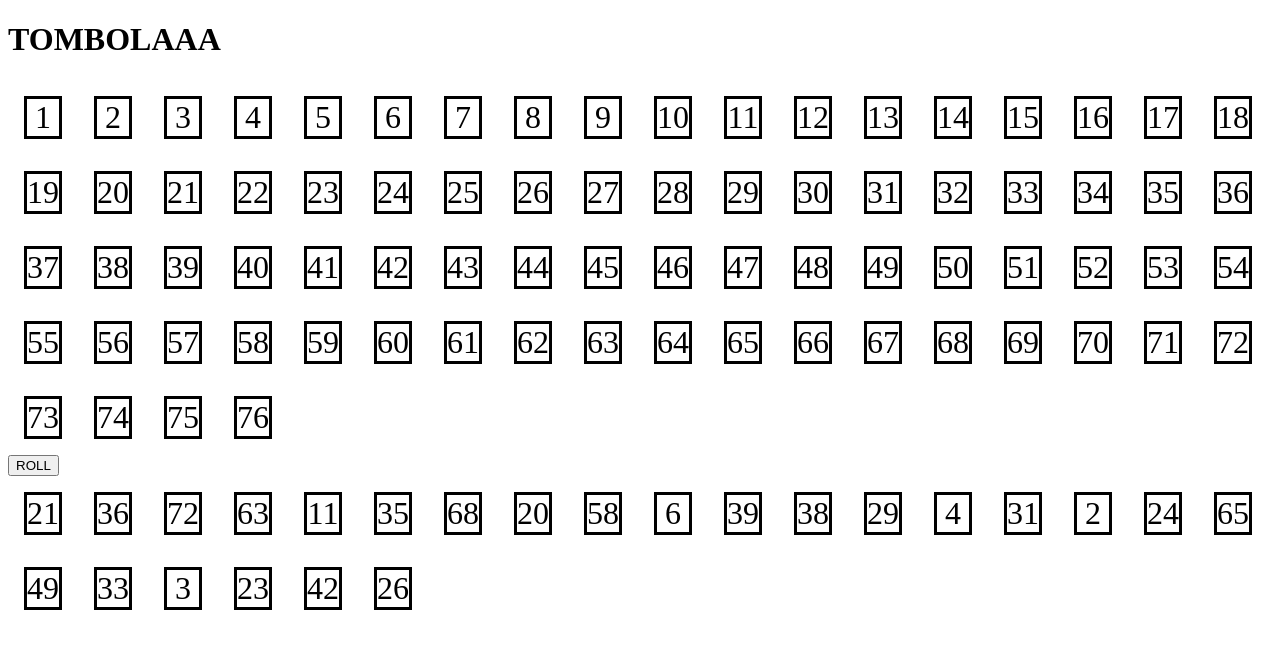
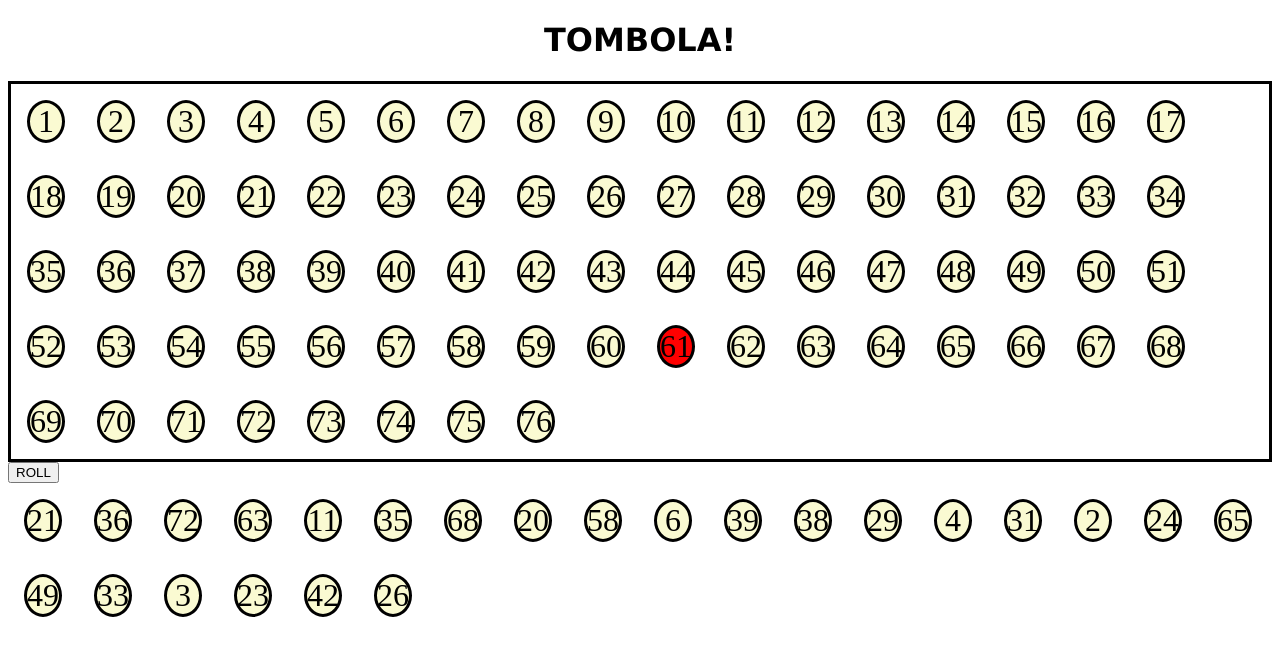
Before and after one commit to KaterynaMatviyeva/U1-W3-D4, a plain HTML site: page index.html in a window 1280 px wide. Both pictures are taken after a click on the button "ROLL". Drawn offline with Linux system fonts and the light colour scheme.

Commit message:
aggiustato la funzione getRandomNumber

```diff
--- a/index.html
+++ b/index.html
@@ -9,8 +9,8 @@
   <body>
     <main>
       <header>
-        <div>
-          <h1>TOMBOLAAA</h1>
+        <div class="titolo">
+          <h1>TOMBOLA!</h1>
         </div>
       </header>
       <div id="tombolaCells">
--- a/javascript.js
+++ b/javascript.js
@@ -41,22 +41,29 @@ const createCellsPlayer = function () {
 const getRandomNumber = function () {
   const randomNumberButton = document.getElementById("rollBtn");
   randomNumberButton.onclick = function () {
-    //far si che confronti i numeri e non gli indici
     const randomNum = Math.floor(Math.random() * 76) + 1;
-    for (let i = 0; i < tombolaCellsArray.length; i++) {
-      if (randomNum === tombolaCellsArray[i]) {
+    const selectedCell = document.getElementsByClassName("cells");
+
+    for (let i = 0; i < selectedCell.length; i++) {
+      const cellNumber = parseInt(selectedCell[i].innerText);
+      if (randomNum === cellNumber) {
         //devo evidenziare la cella del numero quindi il div della cella
-        const selectedCell = document.getElementsByClassName("cells");
+
         selectedCell[i].className = selectedCell[i].className + " selected";
+        break;
       }
     }
+
     //il ciclo per la tabella dei giocatori
+    const selectedCell2 = document.getElementsByClassName("cells2");
 
-    for (let j = 0; j < tombolaCellsArray2.length; j++) {
-      if (randomNum === tombolaCellsArray2[j]) {
+    for (let j = 0; j < selectedCell2.length; j++) {
+      const cellNum = parseInt(selectedCell2[j].innerText);
+      if (randomNum === cellNum) {
         //devo evidenziare la cella del numero quindi il div della cella
-        const selectedCell = document.getElementsByClassName("cells2");
-        selectedCell[j].className = selectedCell[j].className + " selected";
+
+        selectedCell2[j].className = selectedCell2[j].className + " selected";
+        break;
       }
     }
 
--- a/style.css
+++ b/style.css
@@ -1,3 +1,7 @@
+.selected {
+  background-color: red !important;
+}
+
 .cells {
   display: inline-block;
   border: solid;
@@ -5,10 +9,8 @@
   font-size: 2rem;
   width: 2rem;
   text-align: center;
-}
-
-.selected {
-  background-color: red;
+  border-radius: 50%;
+  background-color: lightgoldenrodyellow;
 }
 
 .cells2 {
@@ -18,4 +20,15 @@
   font-size: 2rem;
   width: 2rem;
   text-align: center;
+  border-radius: 50%;
+  background-color: lightgoldenrodyellow;
 }
+
+.titolo {
+  text-align: center;
+  font-family: Verdana, Geneva, Tahoma, sans-serif;
+  background-image: url();
+}
+#tombolaCells {
+  border: solid, black;
+}
```
